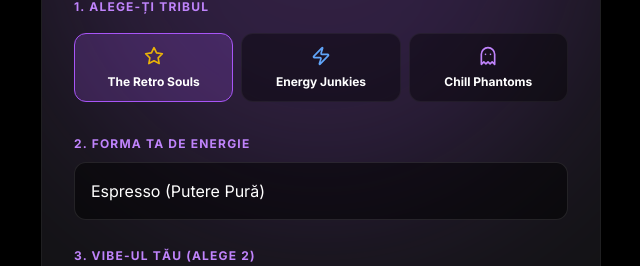
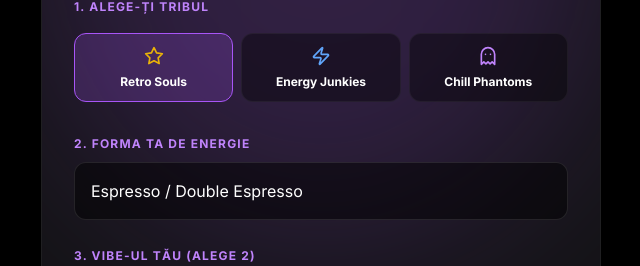
Before and after one commit to alexandrugeorgepopescu/jukebox-final, a Next.js app: page / in a window 1280 px wide. Both pictures are taken after a click on the button "Nu ești în trib încă? Înscrie-te aici.". Shown: the part 534-800 px from the top of the page, without its empty margins (319-959 px from the left). Built offline with nearby package versions, Linux system fonts and the light colour scheme; no server answers.

Commit message:
Update AuthForm.tsx

```diff
--- a/components/AuthForm.tsx
+++ b/components/AuthForm.tsx
@@ -12,10 +12,12 @@ const MUSIC_CATEGORIES: { id: MusicCategory; label: string; desc: string; vibe:
     { id: "CHILL_FLOW", label: "CHILL FLOW", desc: "Calmare fără plictiseală", vibe: "Slow down." },
     { id: "GOOD_VIBE", label: "GOOD VIBE", desc: "Fericire pură, ușoară", vibe: "Mood upgrade." },
     { id: "BASS_MODE", label: "BASS MODE", desc: "Energie care te pornește", vibe: "Feel it." },
+    { id: "SOUL_SELECT", label: "SOUL SELECT", desc: "Pentru pasionații de voci calde", vibe: "Smooth and deep." },
+    { id: "MAIN_CHARACTER", label: "MAIN CHARACTER", desc: "Când viața e un film", vibe: "Center stage." },
 ];
 
 const TRIBES = [
-    { id: "retro", name: "The Retro Souls", icon: <Star className="w-5 h-5 text-yellow-500" />, desc: "Pentru cei care vânează vibe-ul clasic." },
+    { id: "retro", name: "Retro Souls", icon: <Star className="w-5 h-5 text-yellow-500" />, desc: "Pentru cei care vânează vibe-ul clasic." },
     { id: "energy", name: "Energy Junkies", icon: <Zap className="w-5 h-5 text-blue-400" />, desc: "Trăiesc pe BPM mare și double espresso." },
     { id: "chill", name: "Chill Phantoms", icon: <Ghost className="w-5 h-5 text-purple-400" />, desc: "Smooth, invizibili, mereu prezenți." },
 ];
@@ -168,10 +170,15 @@ export default function AuthForm({ onComplete }: AuthFormProps) {
                             <div className="pt-2">
                                 <label className="text-xs uppercase tracking-widest text-purple-400 font-bold">2. Forma Ta De Energie</label>
                                 <select name="coffee_type" className="w-full bg-black/50 p-4 rounded-xl border border-white/10 text-white outline-none focus:border-purple-500 transition-colors mt-2 appearance-none">
-                                    <option value="espresso">Espresso (Putere Pură)</option>
-                                    <option value="latte">Latte (Chill Morning)</option>
-                                    <option value="flat_white">Flat White (Echilibru perfect)</option>
-                                    <option value="filter">V60 / Filtru (Explorator)</option>
+                                    <option value="espresso">Espresso / Double Espresso</option>
+                                    <option value="americano">Americano / Long Black</option>
+                                    <option value="latte_macchiato">Latte Macchiato</option>
+                                    <option value="flat_white">Flat White</option>
+                                    <option value="caffe_latte">Caffe Latte</option>
+                                    <option value="matcha_tonic">Matcha Tonic</option>
+                                    <option value="chai_tonic">Chai Tonic (Raspberry)</option>
+                                    <option value="iced_latte">Iced Latte</option>
+                                    <option value="limonada">Limonadă</option>
                                 </select>
                             </div>
 
```
